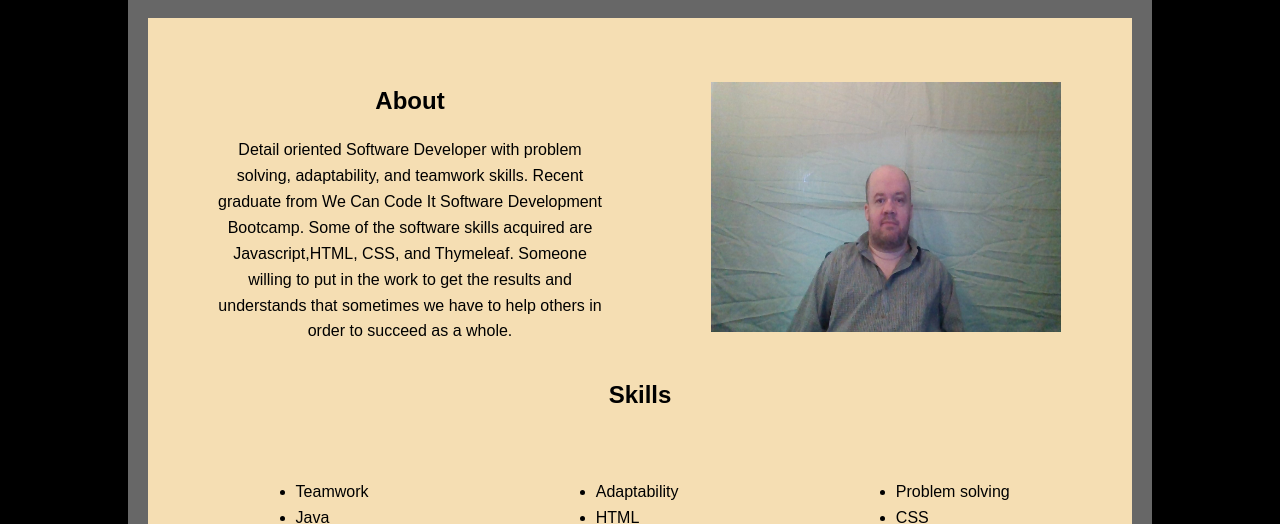
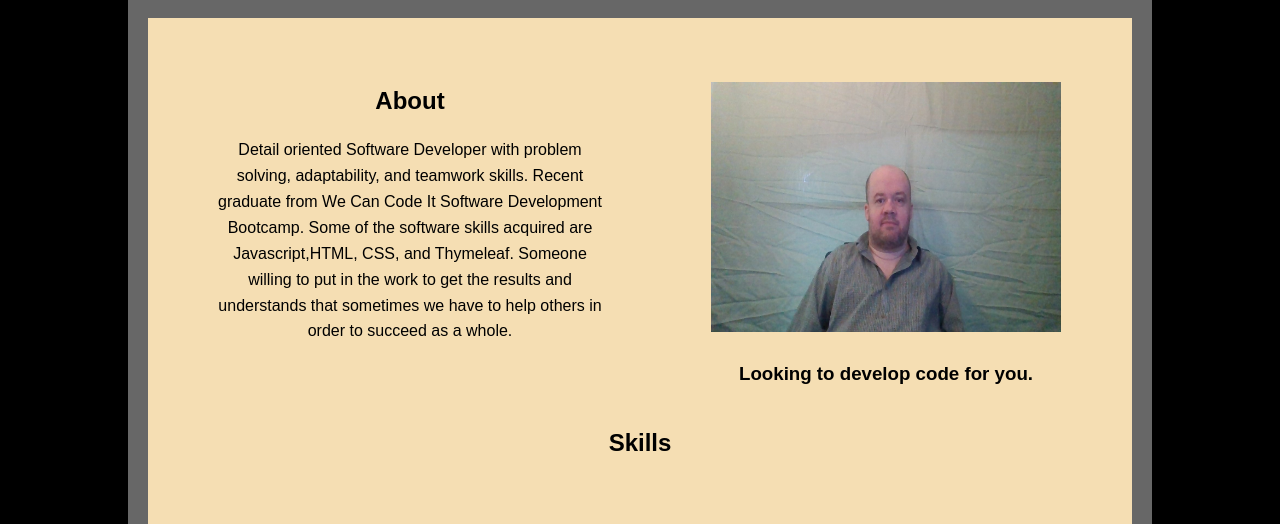
Before and after one commit to nbillhardt/nbillhardt.github.io, a website built with Parcel: page index.html in a window 1280 px wide. Shown: the part 221-745 px from the top of the page. Built offline with nearby package versions, Linux system fonts and the light colour scheme.

Commit message:
Added quote below my image

```diff
--- a/index.html
+++ b/index.html
@@ -57,6 +57,7 @@
       <section class="aboutImage">
 
         <img class ="sectionimg" src="images/nickhs.jpg" alt="pic of Nicholas">
+        <h3>Looking to develop code for you.</h3>
      </section>
 
             <section class="aboutText">
```
